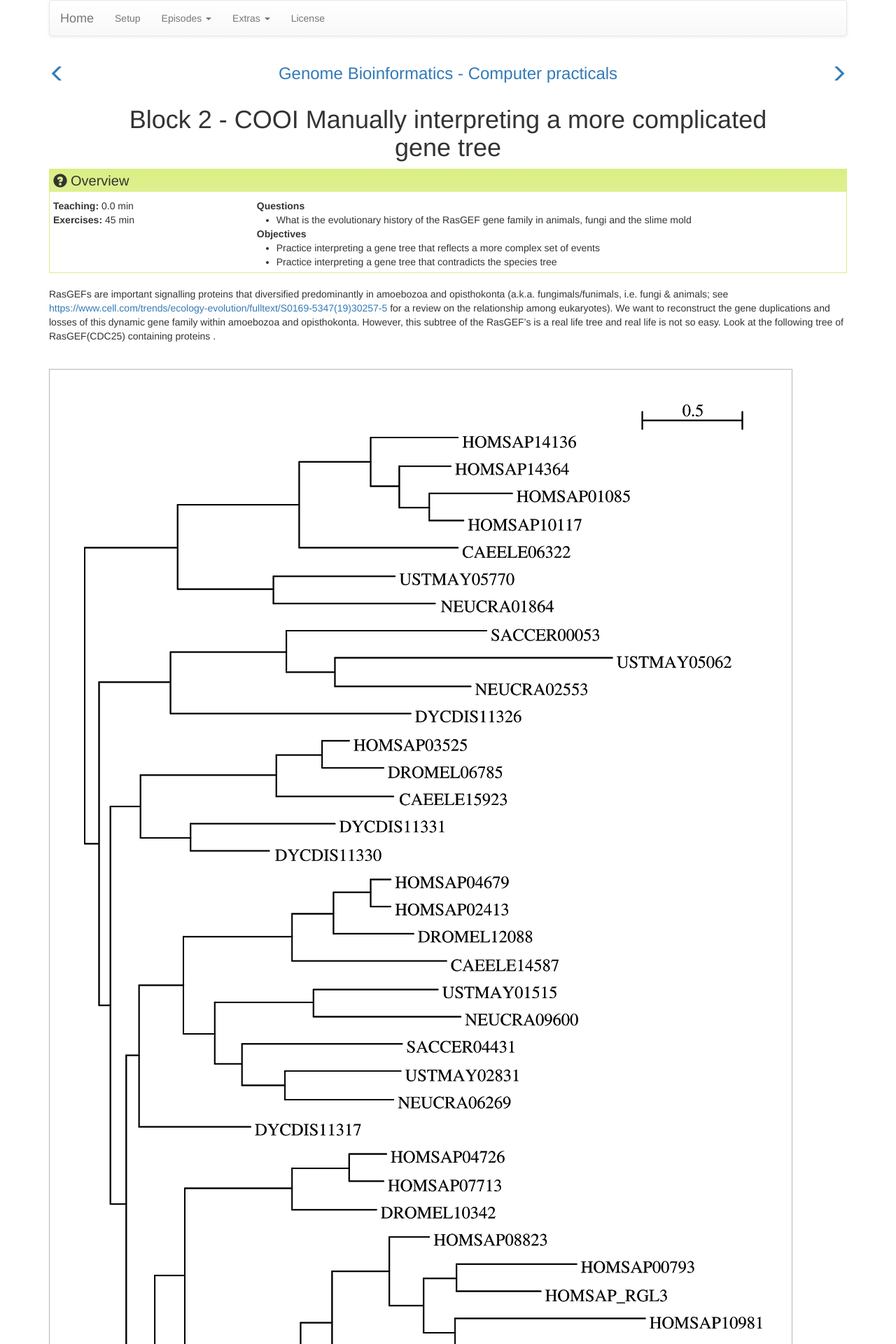
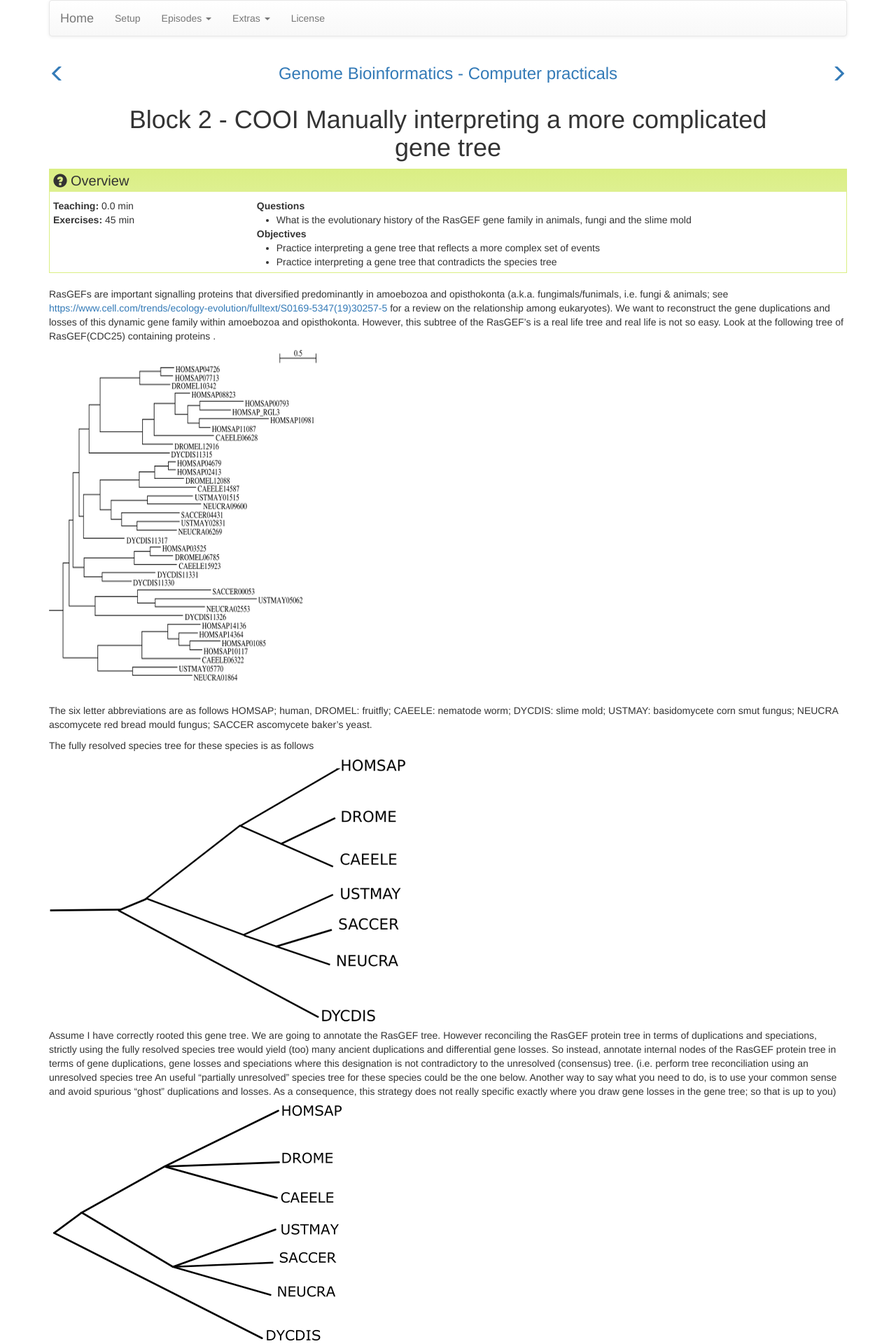
Before and after one commit to TeamMGE/GenomeBioinformaticsCourse, a Jekyll site: the page built from _episodes/41-COOI.md, in a window 1280 px wide. Shown: the top 1920 px of the page at 70% size. Built offline with Jekyll 4.4.1, drawn with Linux system fonts in a browser that asks for light colours.

Commit message:
Update 41-COOI.md

```diff
--- a/_episodes/41-COOI.md
+++ b/_episodes/41-COOI.md
@@ -14,7 +14,7 @@ keypoints:
 
 RasGEFs are important signalling proteins that diversified predominantly in amoebozoa and opisthokonta (a.k.a. fungimals/funimals, i.e.  fungi & animals; see [https://www.cell.com/trends/ecology-evolution/fulltext/S0169-5347(19)30257-5](https://www.cell.com/trends/ecology-evolution/fulltext/S0169-5347(19)30257-5) for a review on the relationship among eukaryotes). We want to reconstruct the gene duplications and losses of this dynamic gene family within amoebozoa and opisthokonta. However, this subtree of the RasGEF’s is a real life tree and real life is not so easy. Look at the following tree of RasGEF(CDC25) containing proteins .
 
-![atree1](../fig/RasGEFgenetreeimage.png)
+![atree1](../fig/block2_rasgef_genetree2.png)
 
 The six letter abbreviations are as follows HOMSAP; human, DROMEL: fruitfly; CAEELE: nematode worm; DYCDIS: slime mold; USTMAY: basidomycete corn smut fungus; NEUCRA ascomycete red bread mould fungus; SACCER ascomycete baker's yeast.
 
```
Also changed, not shown: other parts of _episodes/41-COOI.md (+0 -2 lines).
